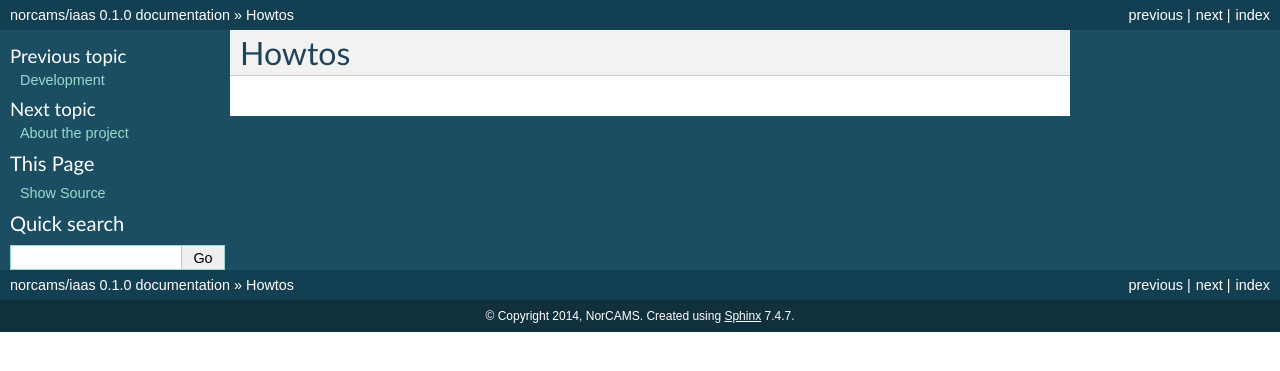
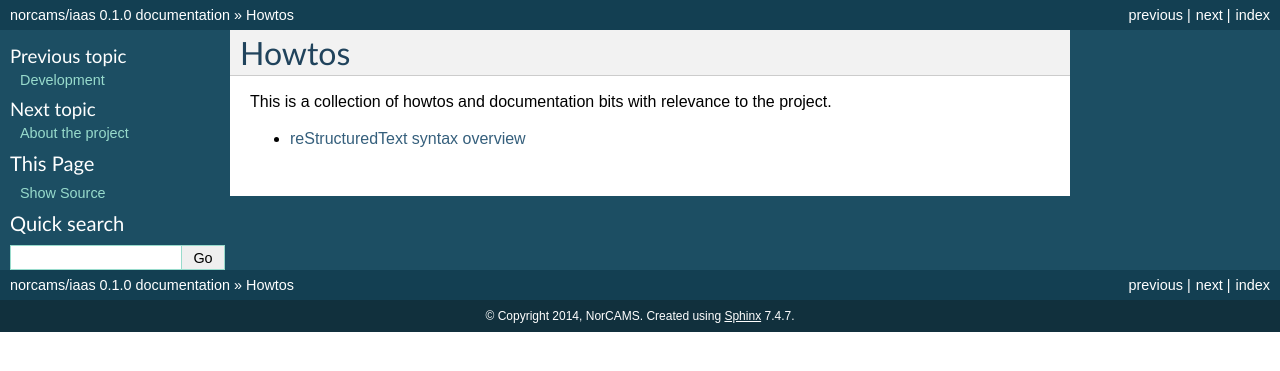
Before and after one commit to norcams/iaas, a Sphinx documentation site: the page built from docs/howtos/index.rst, in a window 1280 px wide. Shown: the top 371 px of the page. Built offline with Sphinx 7.4.7, drawn with Linux system fonts in a browser that asks for light colours.

Commit message:
Added link to reST syntax overview

```diff
--- a/docs/howtos/index.rst
+++ b/docs/howtos/index.rst
@@ -1,3 +1,11 @@
 ======
 Howtos
 ======
+
+This is a collection of howtos and documentation bits with relevance to the
+project.
+
+.. toctree::
+    :maxdepth: 2
+
+    reStructuredText syntax overview <http://rest-sphinx-memo.readthedocs.org/>
```
